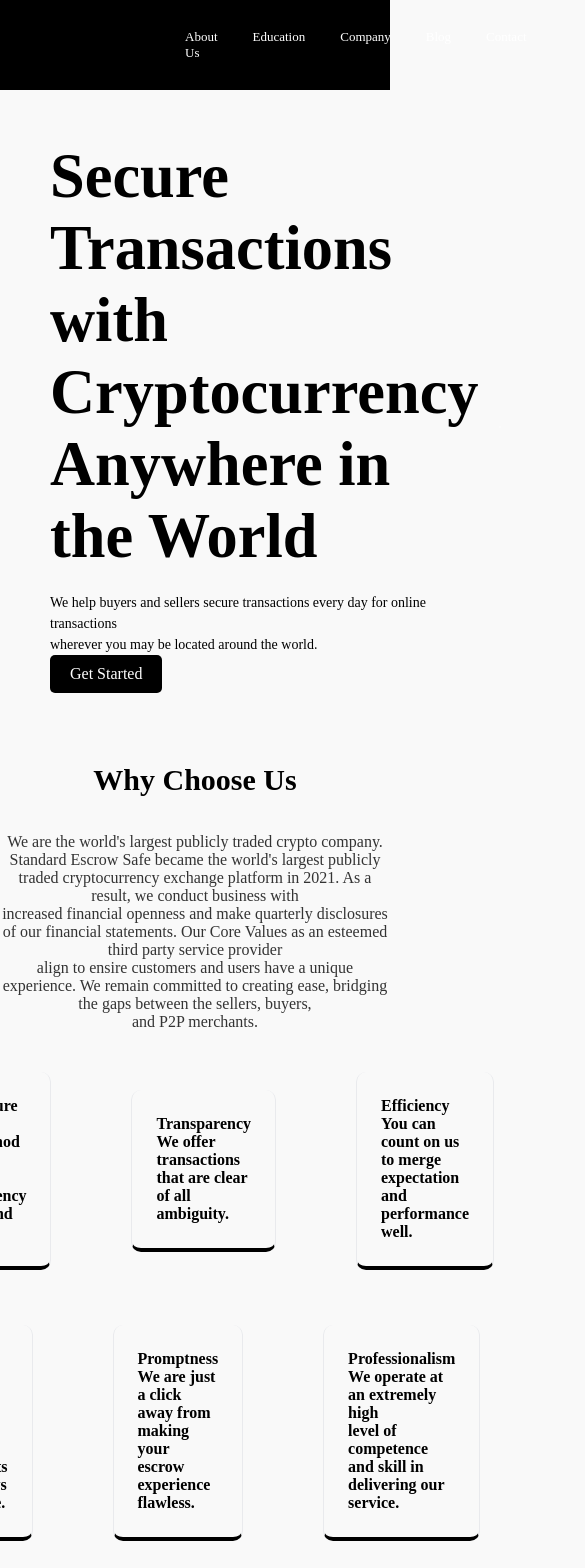
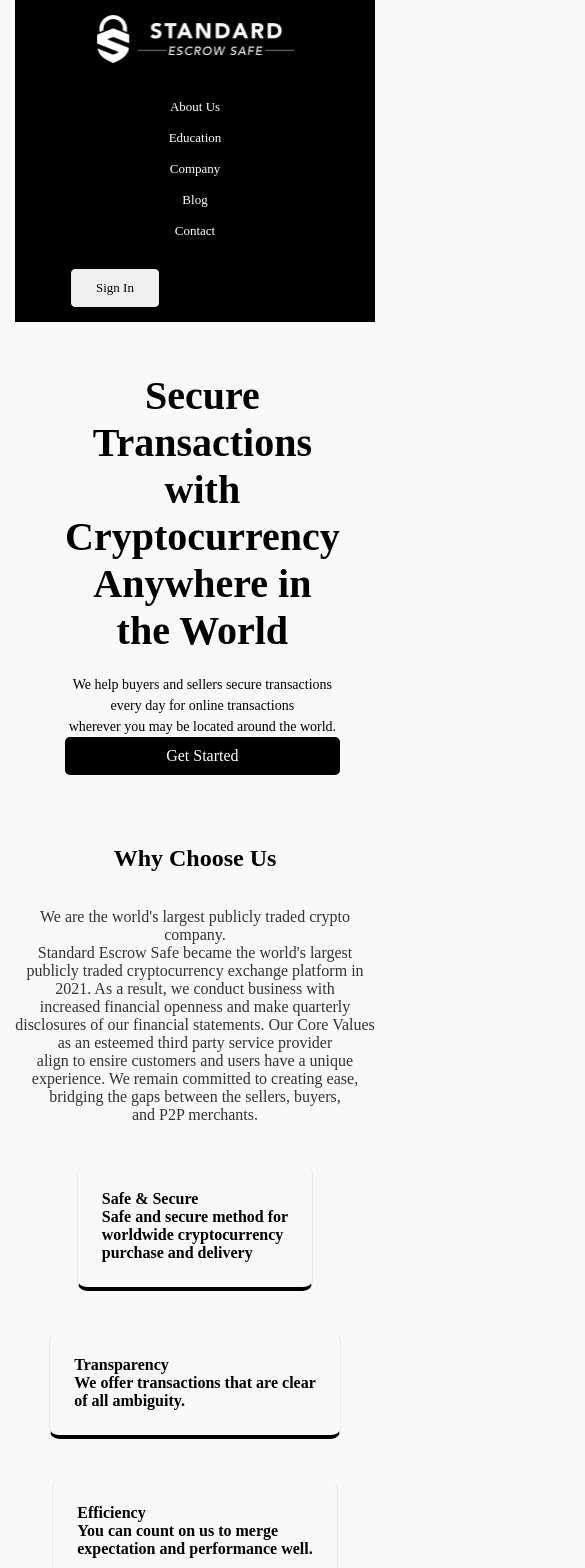
Before and after one commit to Abiodun001-world/escrowsafe-app, a React (Create React App) app: page / in a window 390 px wide. Shown: the top 1568 px of the page, 585 px wide, since content can reach past the window. Built offline with nearby package versions, Linux system fonts and the light colour scheme.

Commit message:
mobile styles

```diff
--- a/src/App.css
+++ b/src/App.css
@@ -518,3 +518,91 @@
     height: 61px;
     margin-left: 205px;
   }
+
+/* Mobile Styles */
+@media (max-width: 768px) {
+  nav {
+    flex-direction: column;
+    padding: 15px;
+    gap: 30px;
+    height: auto;
+  }
+
+  h2 {
+    margin-left: 0;
+    text-align: center;
+  }
+
+  ul {
+    flex-direction: column;
+    gap: 15px;
+    margin-left: 0;
+    align-items: center;
+  }
+
+  .container {
+    padding: 0 15px;
+  }
+
+  .flex-container, .other-cointainer {
+    flex-direction: column;
+    gap: 40px;
+  }
+
+  .card-feature {
+    font-size: 24px;
+  }
+
+  .hero {
+    flex-direction: column;
+    gap: 20px;
+    padding: 20px;
+  }
+
+  .hero-section {
+    width: auto;
+    margin: 0 auto;
+  }
+
+  .footer-section, .footer-section-1, .footer-section-2,
+  .footer-section-3, .footer-section-4, .footer-section-5 {
+    margin-left: 0;
+    text-align: center;
+  }
+
+  .lists, .bottom-section {
+    margin-left: 0;
+    text-align: center;
+  }
+
+  .form-section {
+    width: 100%;
+    margin: 0 auto;
+  }
+
+  .content {
+    margin-right: 0;
+    text-align: center;
+  }
+
+  .section {
+    font-size: 2.5rem;
+  }
+
+  .button-started {
+    width: 100%;
+  }
+
+  .h6-name {
+    flex-direction: column;
+  }
+
+  .footer {
+    padding-left: 0;
+  }
+
+  .subscribe-section {
+    width: auto;
+    padding: 0 15px;
+  }
+}
```
